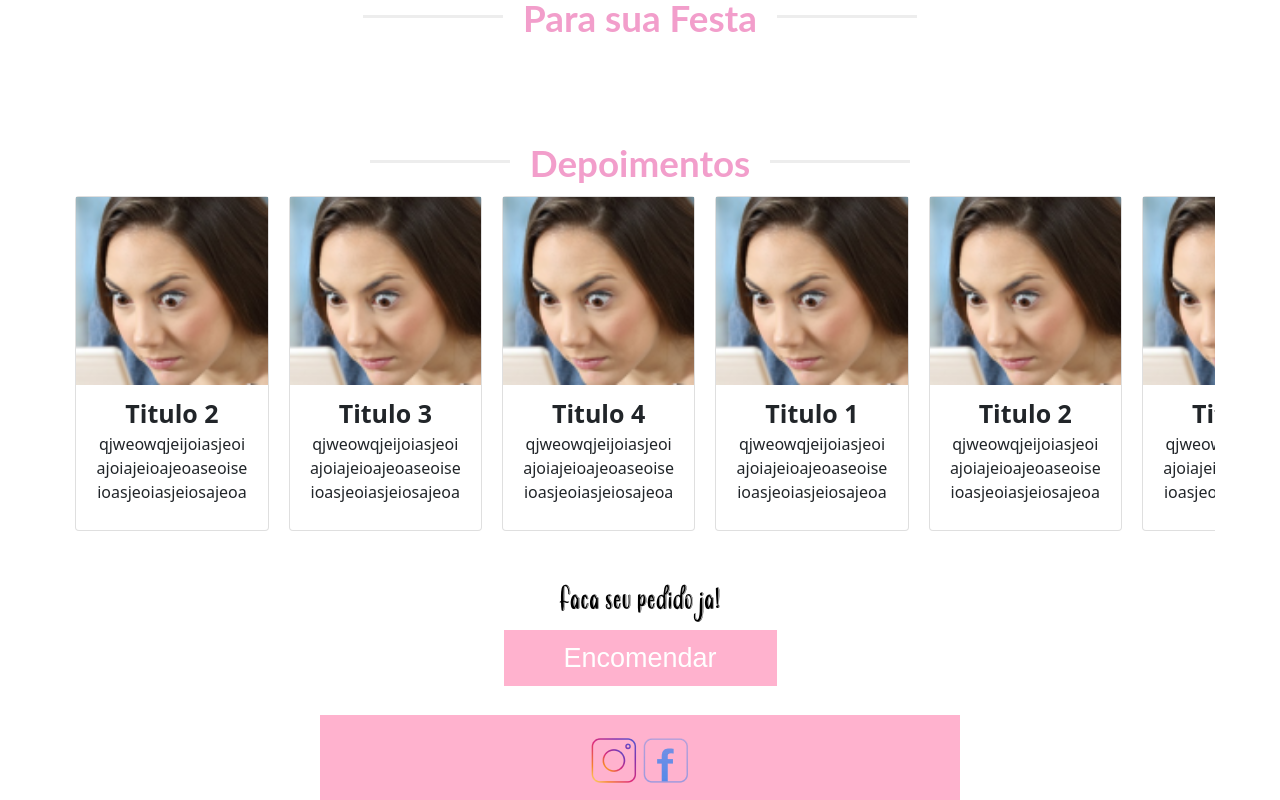
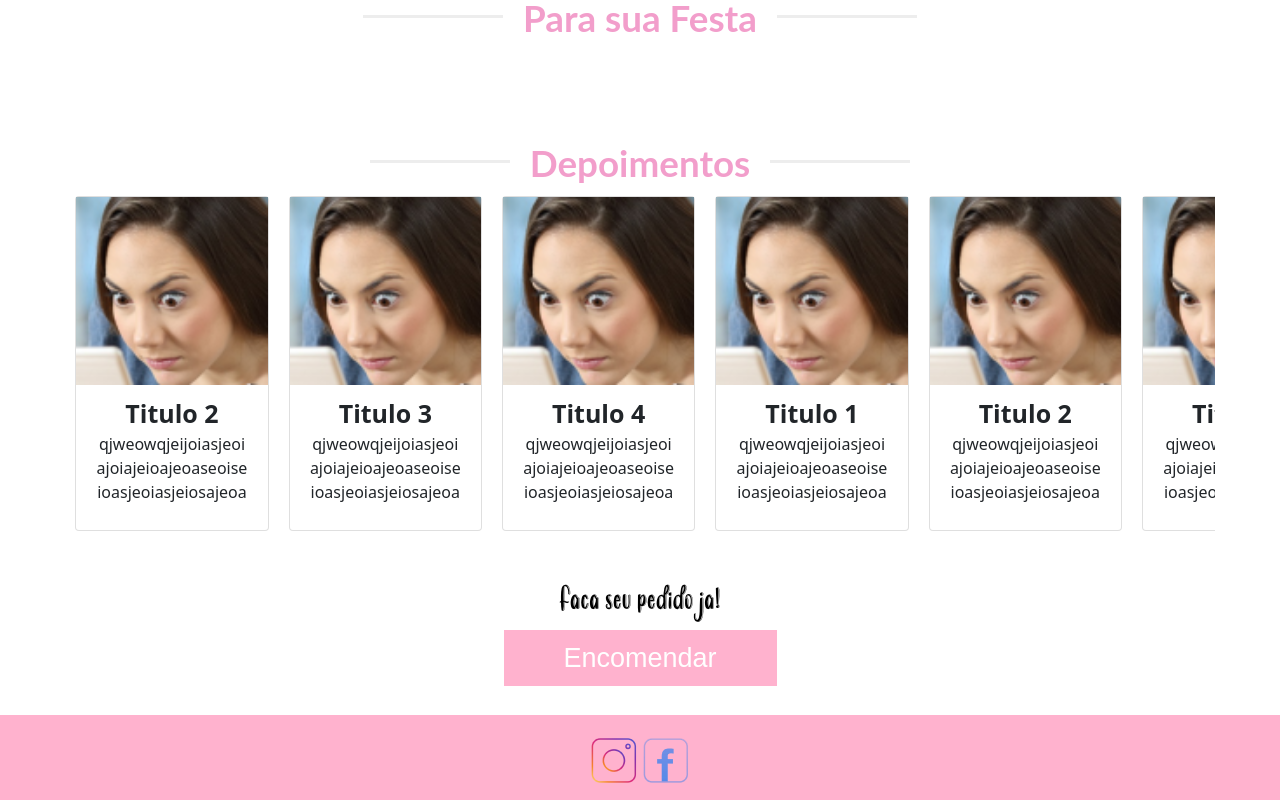
Before and after one commit to Thiteago/ProjetoReact, a React (Create React App) app: page /#/ in a window 1280 px wide. Shown: the part 1644-2444 px from the top of the page. Built offline with nearby package versions, Linux system fonts and the light colour scheme; a web font is replaced by a local one.

Commit message:
change footer position

```diff
--- a/src/pages/Home.tsx
+++ b/src/pages/Home.tsx
@@ -75,9 +75,8 @@ export function Home(){
                     <h1>Faça seu pedido já!</h1>
                     <button>Encomendar</button>
                 </section>
-                <Footer></Footer>
             </div>
-
+            <Footer></Footer>
         </div>
 
     )
```
